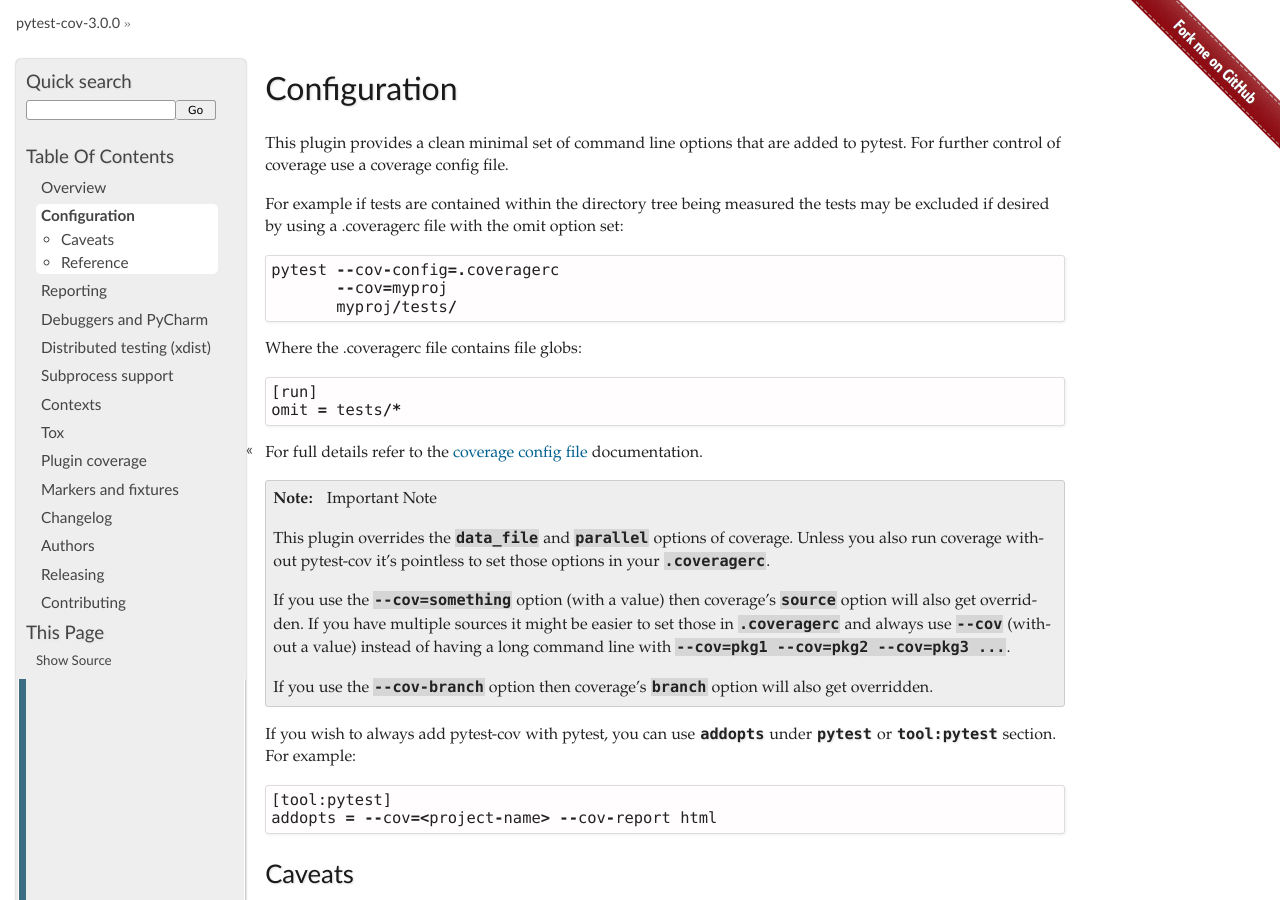
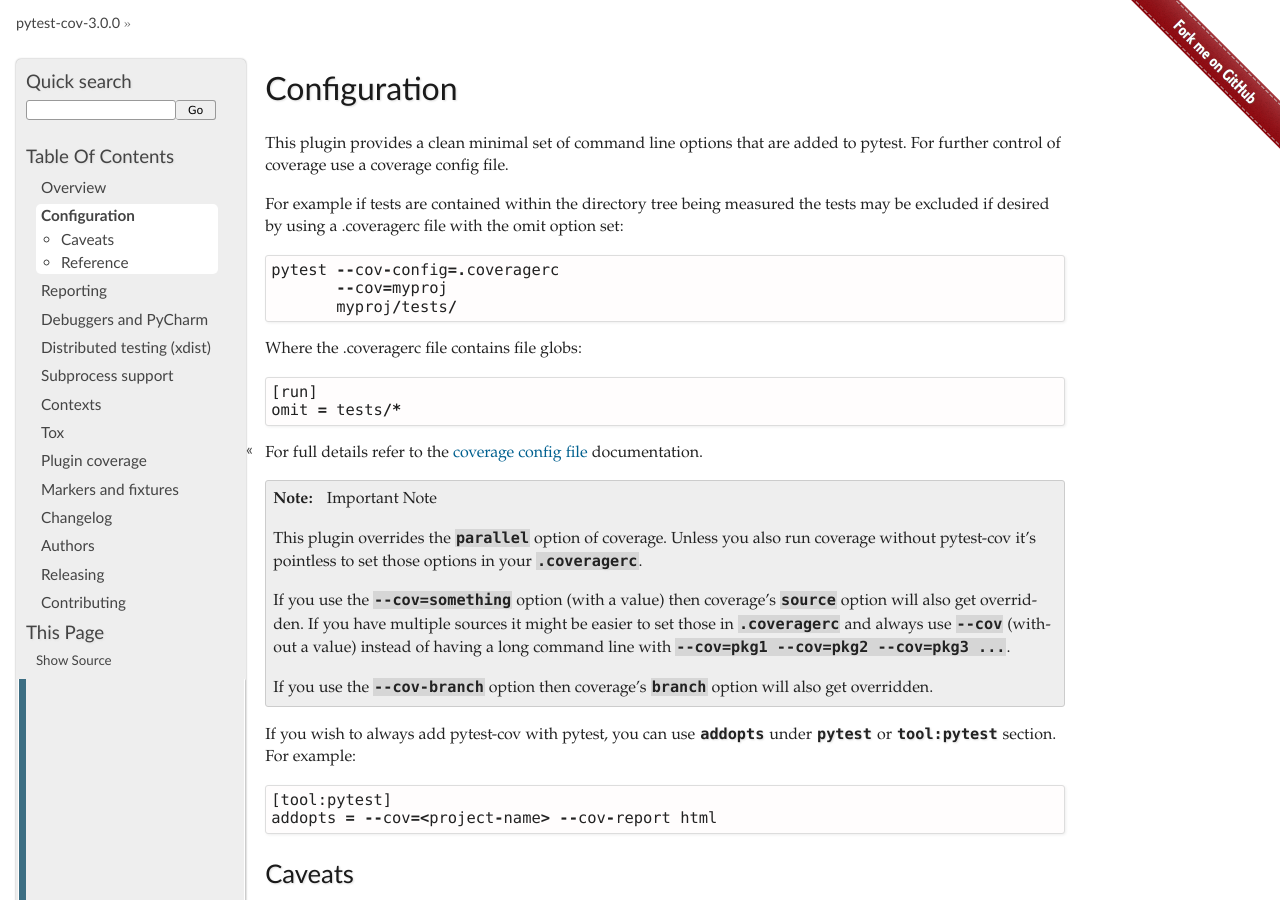
Before and after one commit to pytest-dev/pytest-cov, a Sphinx documentation site: the page built from docs/config.rst, in a window 1280 px wide and 900 px high. Built offline with Sphinx 7.4.7, drawn with Linux system fonts in a browser that asks for light colours.

Commit message:
removed incorrect docs on `data_file`.

```diff
--- a/docs/config.rst
+++ b/docs/config.rst
@@ -23,8 +23,8 @@
 
 .. note:: Important Note
 
-    This plugin overrides the ``data_file`` and ``parallel`` options of coverage. Unless you also run coverage without
-    pytest-cov it's pointless to set those options in your ``.coveragerc``.
+    This plugin overrides the ``parallel`` option of coverage. Unless you also run coverage without pytest-cov it's
+    pointless to set those options in your ``.coveragerc``.
 
     If you use the ``--cov=something`` option (with a value) then coverage's ``source`` option will also get overridden.
     If you have multiple sources it might be easier to set those in ``.coveragerc`` and always use ``--cov`` (without a value)
```
